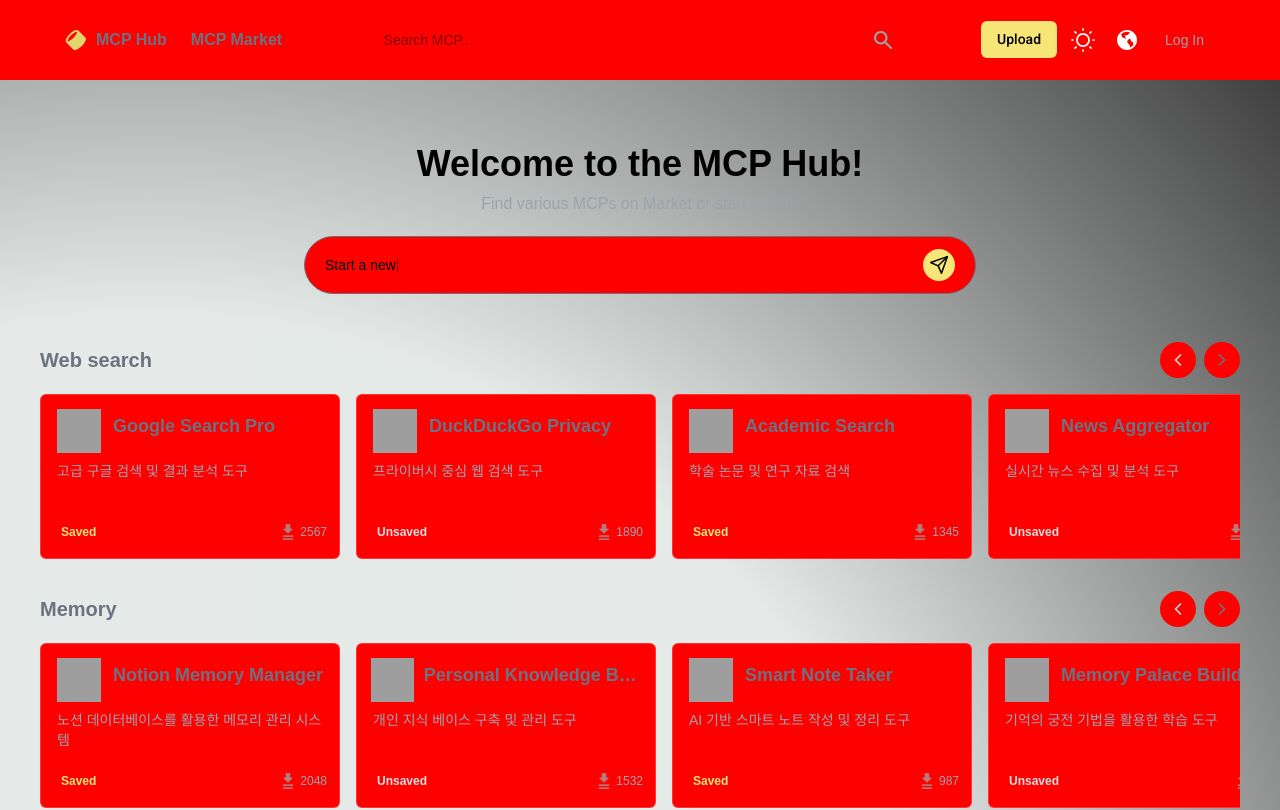
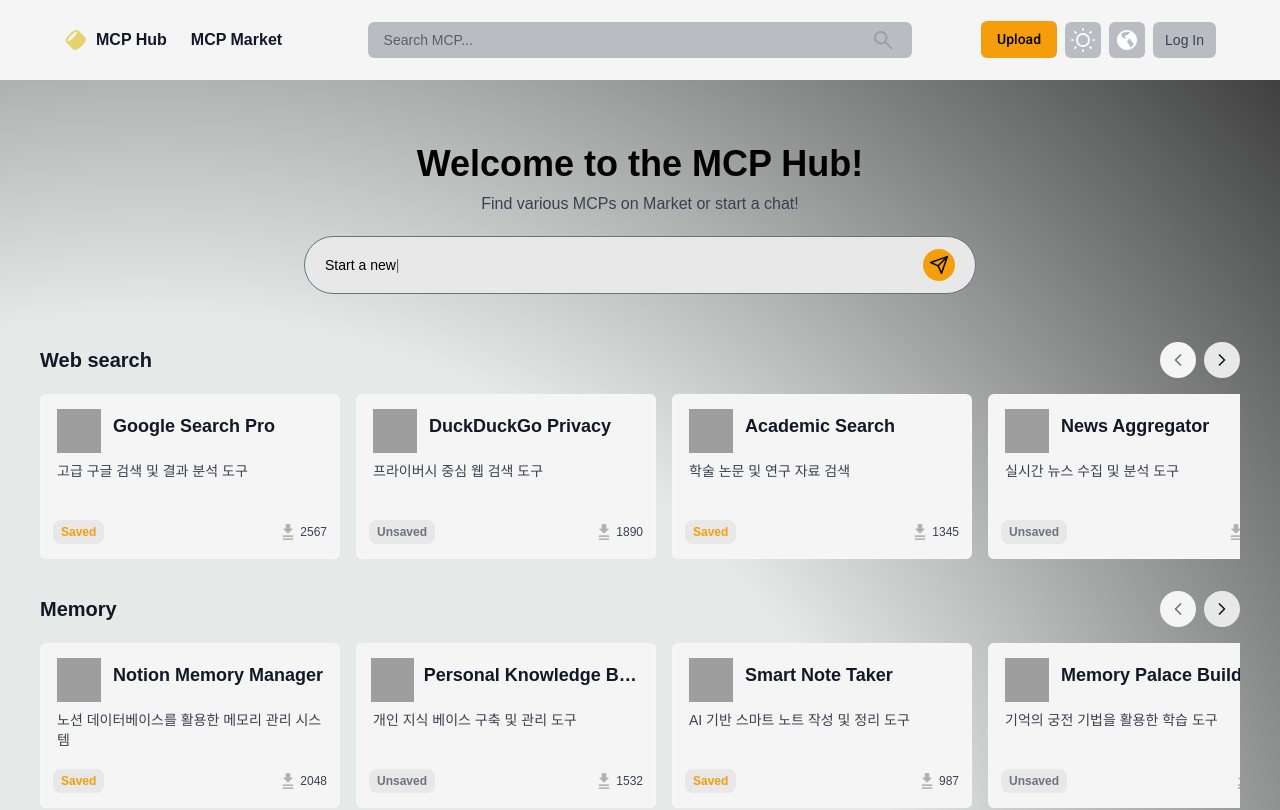
Before and after one commit to 8LOWUP/mcp-hub-FE, a Next.js app: page /en in a window 1280 px wide. Shown: the top 810 px of the page. Built offline with nearby package versions, Linux system fonts and the light colour scheme; no server answers; grey boxes are pictures that could not be loaded; a web font is replaced by a local one.

Commit message:
:lipstick: css light 모드 수정 중

```diff
--- a/src/styles/colors.css
+++ b/src/styles/colors.css
@@ -1,16 +1,17 @@
 :root {
-  --bg-color-1: red;
-  --bg-color-2: red;
-  --bg-color-3: red;
-  --bg-color-4: red;
+  --bg-color-1: #F5F5F5;
+  --bg-color-2: #E8E8E8;
+  --bg-color-3: #b9bdc3;
+  --bg-color-4: #9CA3AF;
+  --bg-color-5: #F3F4F6;
 
-  --accent-color-1: #F6E577;
-  --accent-color-2: #E4D46E;
+  --accent-color-1: #F59E0B;
+  --accent-color-2: #D97706;
 
-  --text-color-1: #6B7280;
-  --text-color-2: #9CA3AF;
-  --text-color-3: #A0A0A0;
-  --text-color-4: #E0E0E0;
+  --text-color-1: #111827;
+  --text-color-2: #374151;
+  --text-color-3: #4B5563;
+  --text-color-4: #6B7280;
 }
 
 /* Dark mode (next-themes가 <html class="dark"> 붙여줌) */
```
